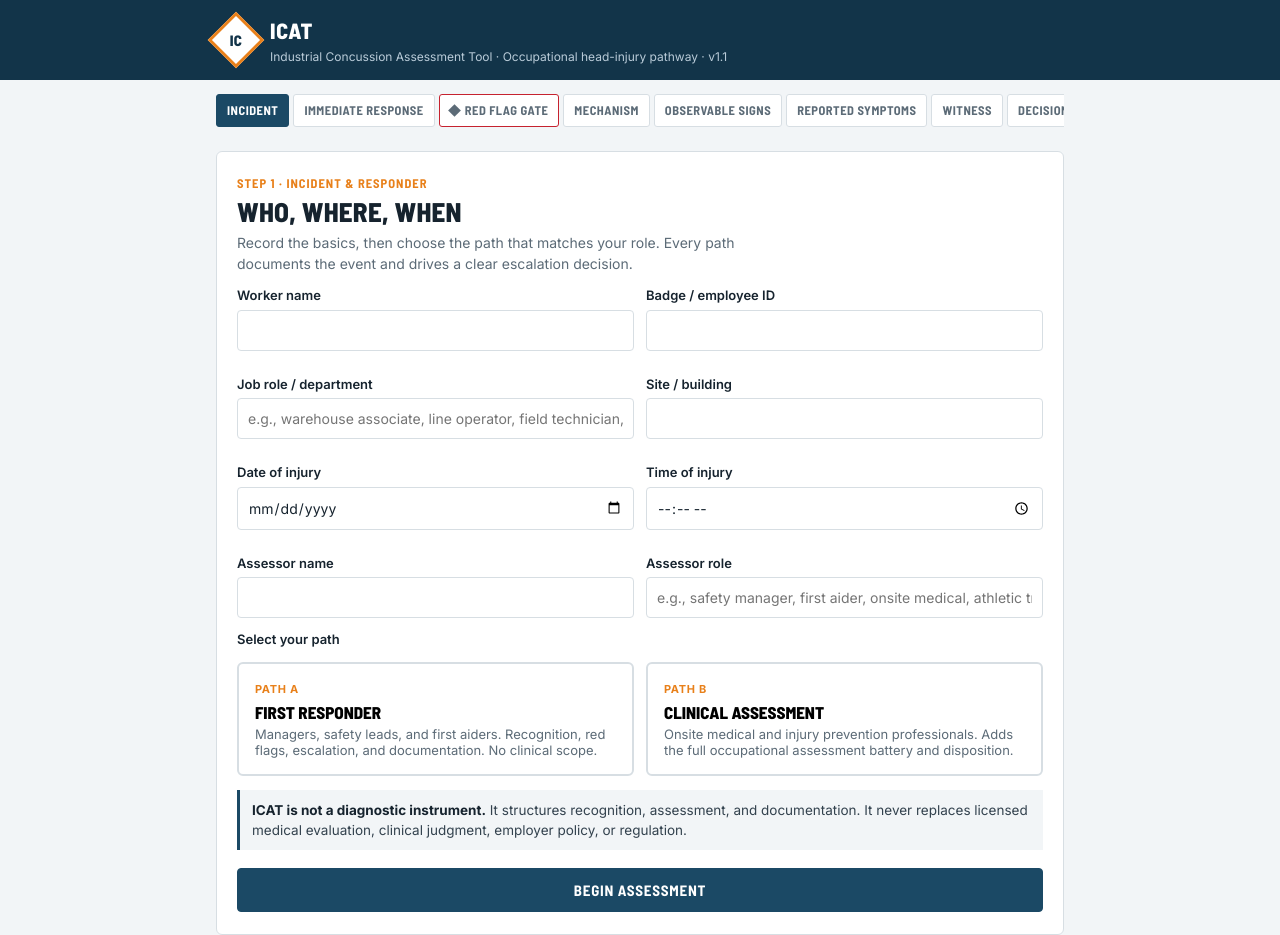
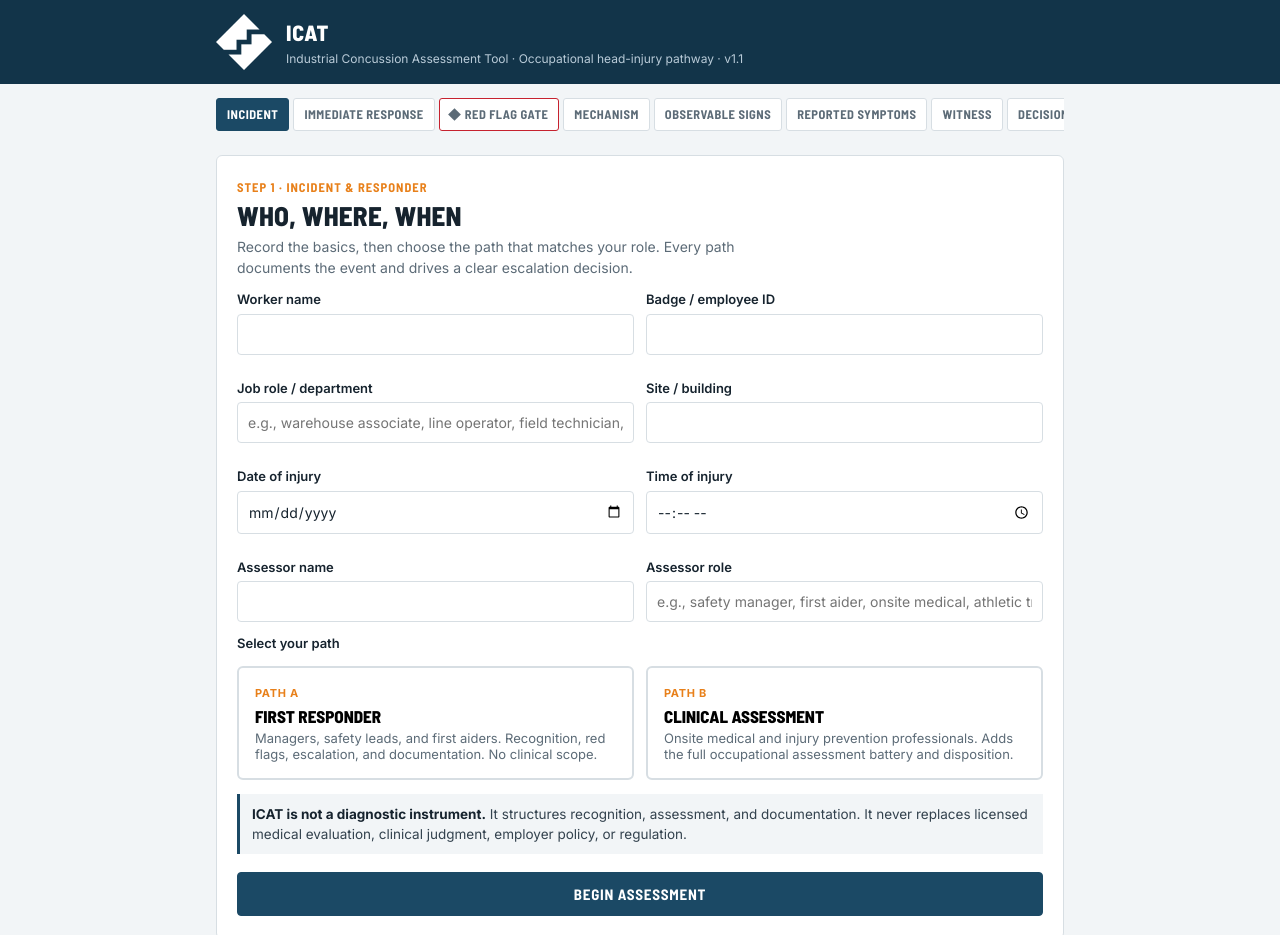
Before and after one commit to industrialconcussion/icat, a plain HTML site: page index.html in a window 1280 px wide. Shown: the top 935 px of the page. Drawn offline with Linux system fonts and the light colour scheme.

Commit message:
Header: ICI diamond logo (transparent); README educational-use wording

```diff
--- a/index.html
+++ b/index.html
@@ -143,7 +143,7 @@ h2.step{font-family:var(--disp);font-weight:800;font-size:27px;line-height:1.1;m
 <body>
 <header class="app">
   <div class="wrap">
-    <div class="mark" aria-hidden="true"><span>IC</span></div>
+    <img src="ici-logo-white.png" alt="" aria-hidden="true" width="56" height="56" style="display:block;flex:0 0 auto">
     <div>
       <h1>ICAT</h1>
       <p>Industrial Concussion Assessment Tool · Occupational head-injury pathway · v1.1</p>
```
Also changed, not shown: ici-logo-white.png (added), 1 other file.
